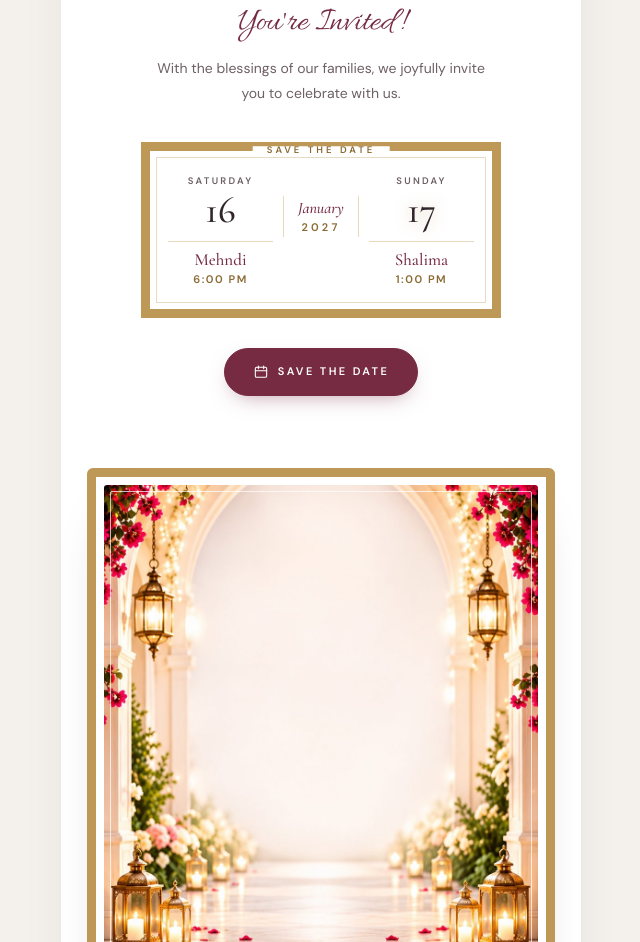
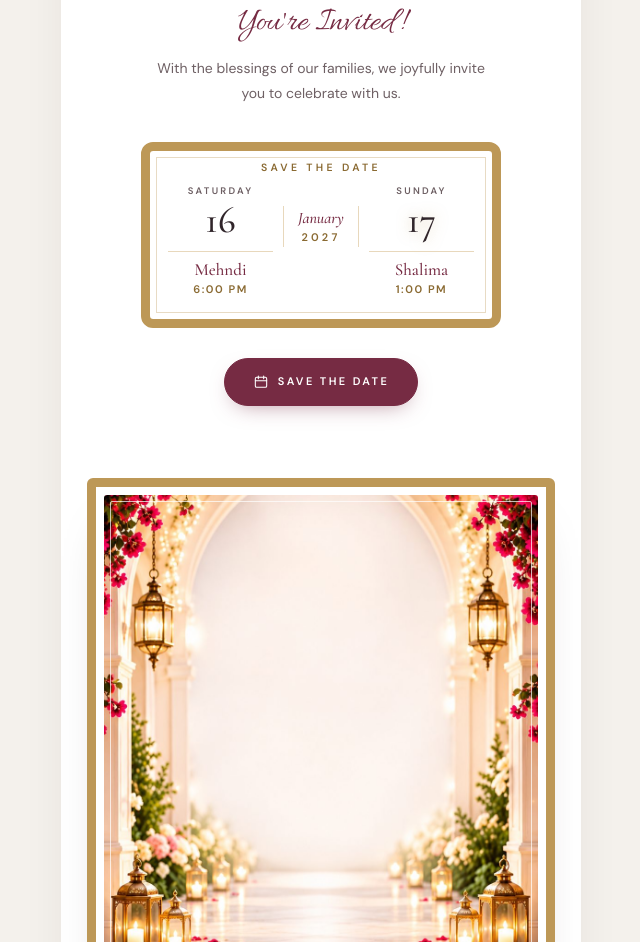
Before and after one commit to jawadupastrajd-hub/bilal-fatima-invitation, a plain HTML site: page index.html in a window 1280 px wide. Shown: the part 1024-1966 px from the top of the page, without its empty margins (319-959 px from the left). Drawn offline with nearby package versions, Linux system fonts and the light colour scheme.

Commit message:
Extract updated invitation site to repo root

```diff
--- a/style.css
+++ b/style.css
@@ -151,8 +151,8 @@ h2{font:500 clamp(25px,6.6vw,29px)/1.2 var(--serif);color:var(--espresso);letter
 /* ---------- Intro ---------- */
 .intro-lead{font:400 34px/1.2 var(--script);color:var(--burgundy);margin-top:4px}
 .intro-copy{font:400 14px/1.8 var(--sans);color:var(--muted);max-width:330px;margin:12px auto 0}
-.date-card{margin:36px auto 30px;padding:26px 18px 24px;max-width:360px;border:9px solid var(--gold);position:relative;box-shadow:inset 0 0 0 6px #fff,inset 0 0 0 7px rgba(189,152,87,.35)}
-.date-label{position:absolute;top:0;left:50%;transform:translate(-50%,-50%);background:#fff;padding:0 14px;font:600 9.5px/1 var(--sans);letter-spacing:.32em;text-transform:uppercase;color:var(--gold-text)}
+.date-card{margin:36px auto 30px;padding:36px 18px 24px;max-width:360px;border:9px solid var(--gold);border-radius:12px;position:relative;box-shadow:inset 0 0 0 6px #fff,inset 0 0 0 7px rgba(189,152,87,.35)}
+.date-label{position:absolute;top:12px;left:50%;transform:translate(-50%,0);background:#fff;padding:0 14px;font:600 10.5px/1 var(--sans);letter-spacing:.32em;text-transform:uppercase;color:var(--gold-text)}
 .date-row{display:grid;grid-template-columns:1fr auto 1fr;align-items:start;gap:10px}
 .date-day{display:grid;gap:4px}
 .date-day small{font:600 9.5px/1 var(--sans);letter-spacing:.24em;text-transform:uppercase;color:var(--muted)}
```
Also changed, not shown: 2 other files.
